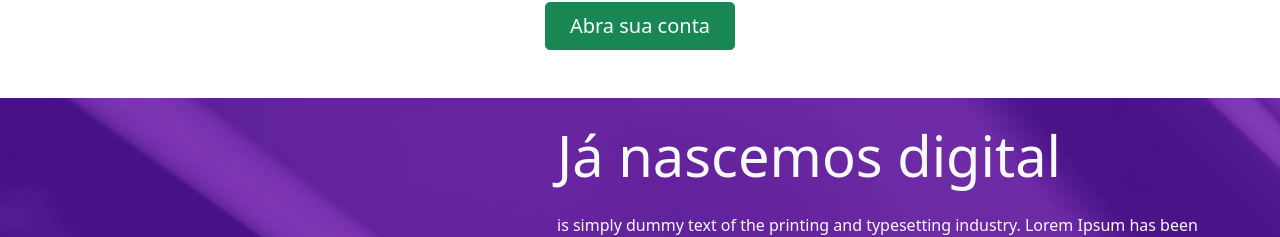
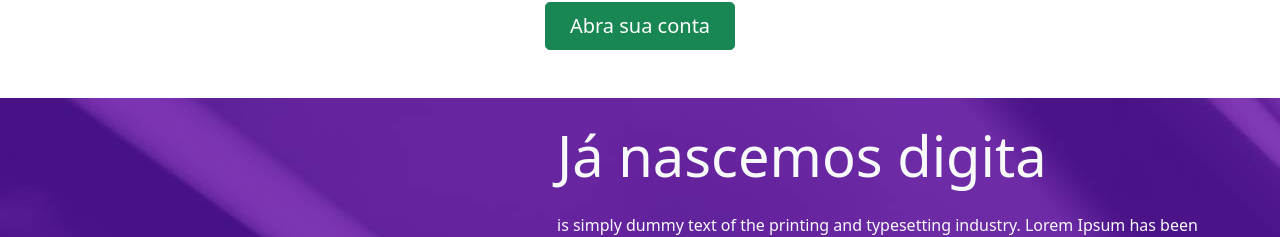
Before and after one commit to monicaschnei/magbank-react, a React (Create React App) app: page / in a window 1280 px wide. Shown: the part 1329-1566 px from the top of the page. Built offline with nearby package versions, Linux system fonts and the light colour scheme.

Commit message:
this is a just one test

```diff
--- a/src/components/institutional.js
+++ b/src/components/institutional.js
@@ -15,7 +15,7 @@ const Institutional = ({ onClick }) => (
       <Row>
         <Col xs={12} lg={5}></Col>
         <Col xs={12} lg={7}>
-          <h2 className="Institutional-title my-5">Já nascemos digital</h2>
+          <h2 className="Institutional-title my-5">Já nascemos digita</h2>
           <p className="mb-5">
             {" "}
             is simply dummy text of the printing and typesetting industry. Lorem
```
